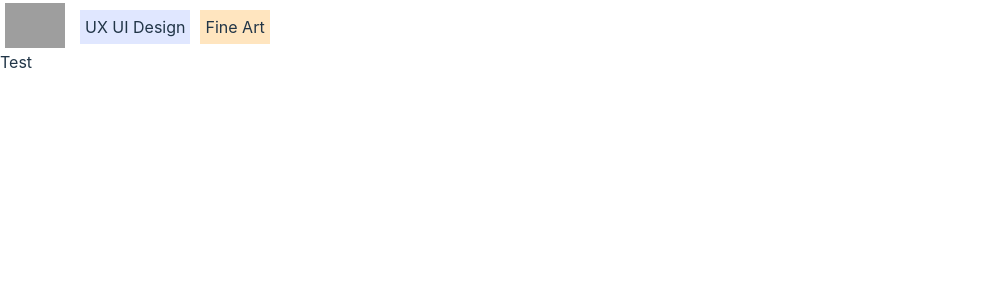
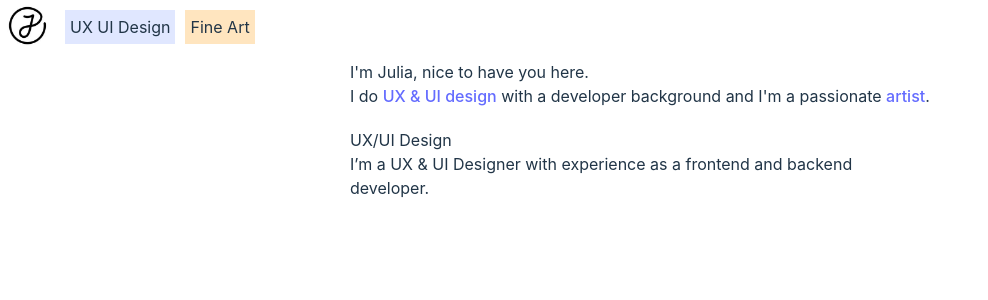
Before and after one commit to Juliiia/my_page, a React (Vite) app in the folder my_page/: page / in a window 1280 px wide. Shown: the top 300 px of the page, without its empty margins (0-988 px from the left). Built offline with nearby package versions, Linux system fonts and the light colour scheme; grey boxes are pictures that could not be loaded.

Commit message:
first two sections

```diff
--- a/my_page/src/components/body.tsx
+++ b/my_page/src/components/body.tsx
@@ -1,5 +1,7 @@
 import styled from 'styled-components';
 import React from 'react';
+import TopSection from "./topSection";
+import MainSection from "./mainSection";
 
 const StyledBodyDiv = styled.div`
 	height: 100%;
@@ -9,7 +11,11 @@ const StyledBodyDiv = styled.div`
 const Body = () => {
     return (
         <StyledBodyDiv>
-            Test
+            <TopSection />
+            <MainSection
+                title = "UX/UI Design"
+                content = "I’m a UX & UI Designer with experience as a frontend and backend developer."
+            />
         </StyledBodyDiv>
     )
 }
--- /dev/null
+++ b/my_page/src/components/mainSection.tsx
@@ -0,0 +1,27 @@
+import styled from 'styled-components';
+import React from 'react';
+
+const StyledSMainSectionDiv = styled.div`
+    padding: 10px;
+    max-width: 600px;
+    margin-left: auto;
+    margin-right: auto;
+`;
+
+//children?: React.ReactNode
+
+type SectionProps = {
+    title: string;
+    content: string;
+};
+
+const MainSection = ({title, content}:SectionProps) => {
+    return (
+        <StyledSMainSectionDiv>
+            <h2>{title}</h2>
+            <p>{content}</p>
+        </StyledSMainSectionDiv>
+    )
+};
+
+export default MainSection;
--- /dev/null
+++ b/my_page/src/components/topSection.tsx
@@ -0,0 +1,24 @@
+import styled from 'styled-components';
+import React from 'react';
+
+const StyledTopSectionDiv = styled.div`
+    padding: 10px;
+    max-width: 600px;
+    margin-left: auto;
+    margin-right: auto;
+`;
+
+const TopSection = () => {
+    return (
+        <StyledTopSectionDiv>
+            <p>
+                I'm Julia, nice to have you here.
+            </p>
+            <p>
+                I do <a>UX & UI design</a> with a developer background and I'm a passionate <a>artist</a>.
+            </p>
+        </StyledTopSectionDiv>
+    )
+};
+
+export default TopSection;
```
Also changed, not shown: my_page/src/assets/img/logo.jpg (added), 1 other file (tests, documents, lock files or other folders).
